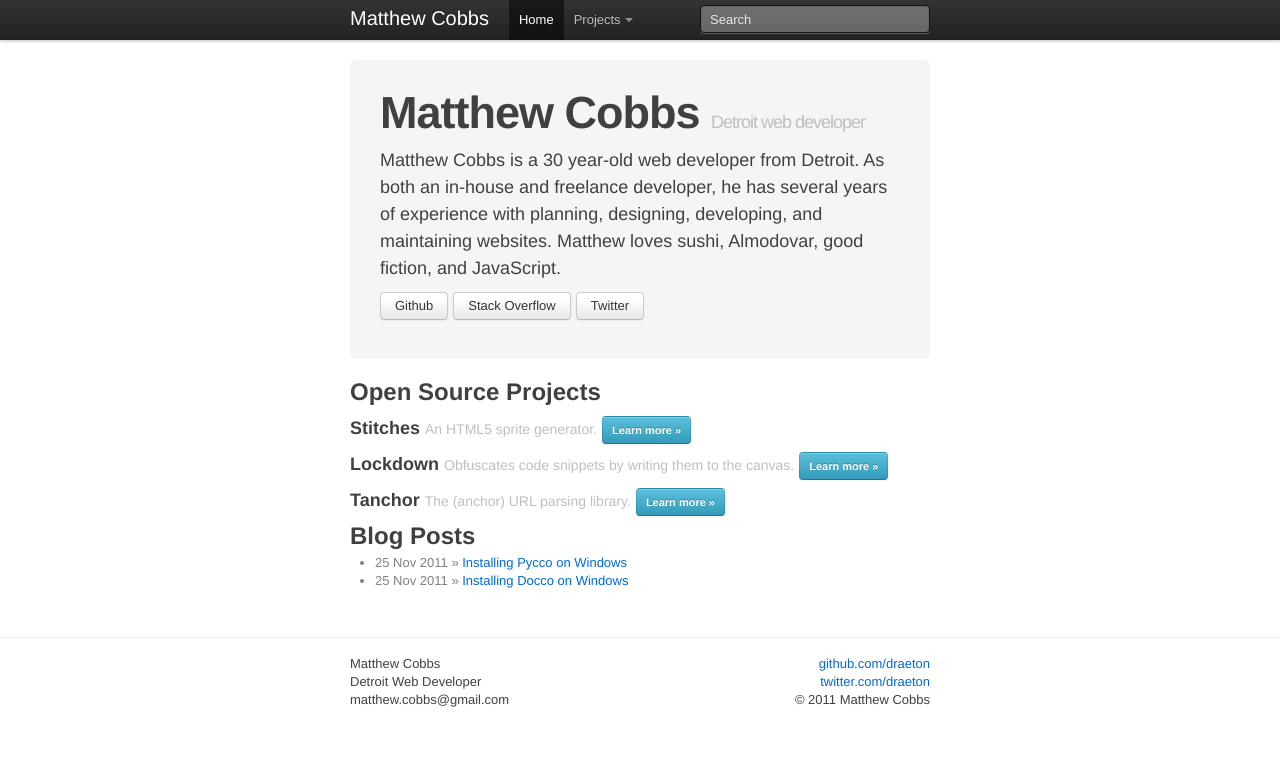
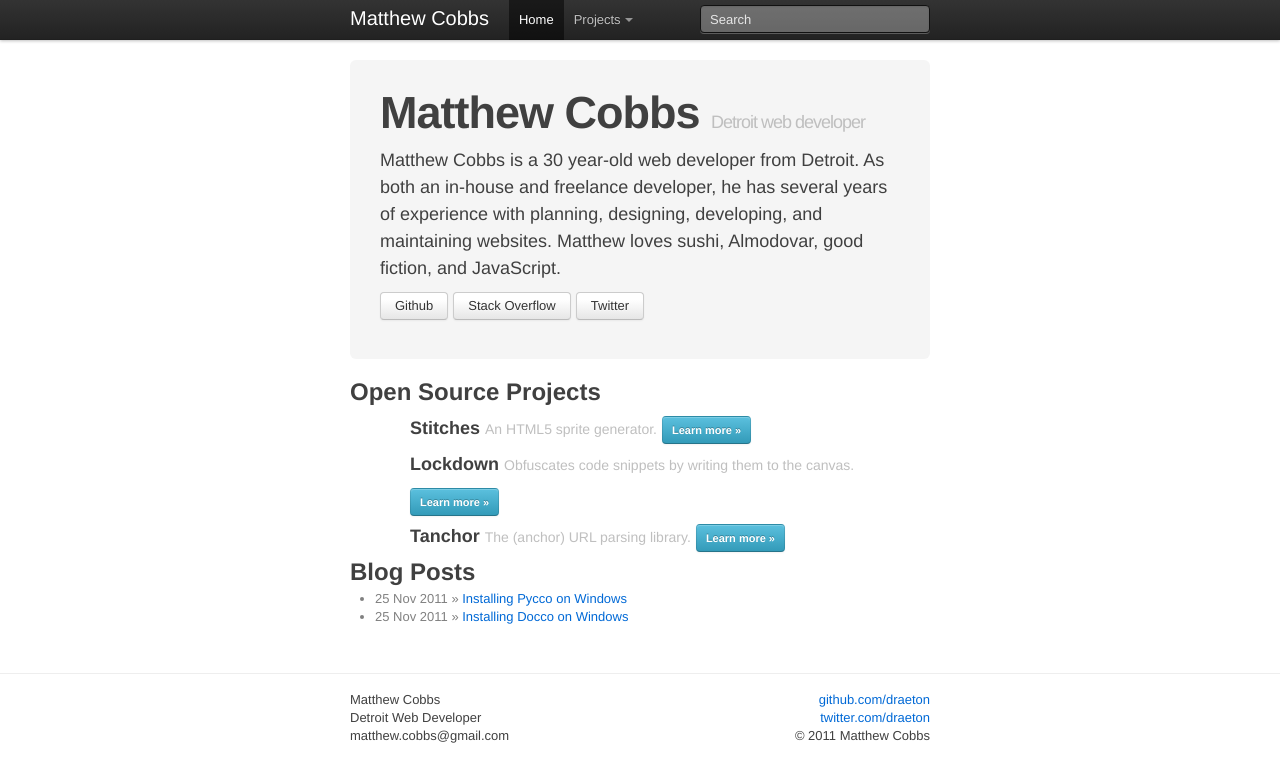
Before and after one commit to draeton/draeton.github.com, a Jekyll site: the page built from index.html, in a window 1280 px wide. Shown: the top 782 px of the page. Built offline with Jekyll 4.4.1, drawn with Linux system fonts in a browser that asks for light colours; nearby versions of some CDN libraries; Markdown is read by kramdown in place of the engine named in the settings.

Commit message:
trying a different page structure

```diff
--- a/index.html
+++ b/index.html
@@ -20,14 +20,19 @@ title: Matthew Cobbs, Detroit Web Developer
 
     <h2>Open Source Projects</h2>
 
-    <div class="offset1">
-        <h3>Stitches <small>An HTML5 sprite generator.</small> <a href="/stitches" class="btn small info">Learn more &raquo;</a></h3>
-    </div>
-    <div class="offset1">
-        <h3>Lockdown <small>Obfuscates code snippets by writing them to the canvas.</small> <a href="/lockdown" class="btn small info">Learn more &raquo;</a></h3>
-    </div>
-    <div class="offset1">
-        <h3>Tanchor <small>The (anchor) URL parsing library.</small> <a href="/tanchor" class="btn small info">Learn more &raquo;</a></h3>
+    <div class="row">
+        <div class="offset1">
+            <h3>Stitches <small>An HTML5 sprite generator.</small>
+                <a href="/stitches" class="btn small info">Learn more &raquo;</a></h3>
+        </div>
+        <div class="offset1">
+            <h3>Lockdown <small>Obfuscates code snippets by writing them to the canvas.</small>
+                <a href="/lockdown" class="btn small info">Learn more &raquo;</a></h3>
+        </div>
+        <div class="offset1">
+            <h3>Tanchor <small>The (anchor) URL parsing library.</small>
+                <a href="/tanchor" class="btn small info">Learn more &raquo;</a></h3>
+        </div>
     </div>
 
 
```
